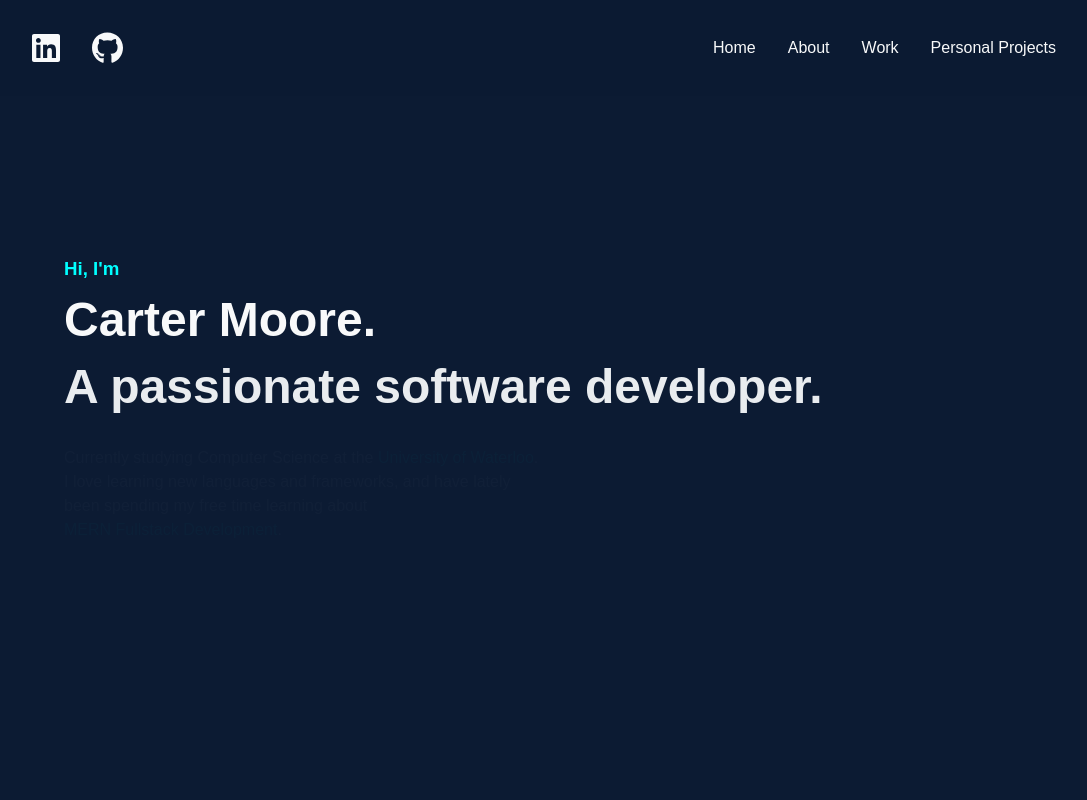
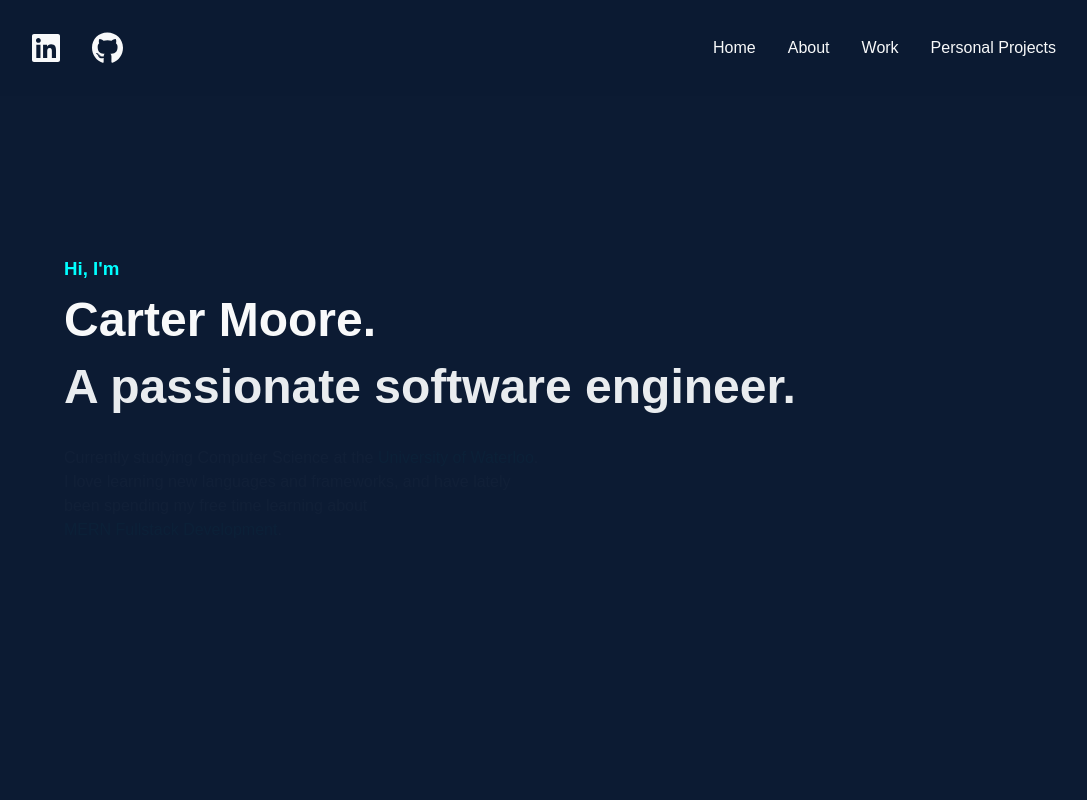
Before and after one commit to carterjmoore/personal-website, a Next.js app: page / in a window 1280 px wide. Shown: the top 800 px of the page, without its empty margins (96-1183 px from the left). Built offline with nearby package versions, Linux system fonts and the light colour scheme; a web font is replaced by a local one.

Commit message:
update title text

```diff
--- a/components/home/Home.jsx
+++ b/components/home/Home.jsx
@@ -34,7 +34,7 @@ const Home = () => {
               !showSubHeader ? classes.hide : ''
             }`}
           >
-            A passionate software developer.
+            A passionate software engineer.
           </h1>
           <p
             className={`${classes.paragraph} ${
```
